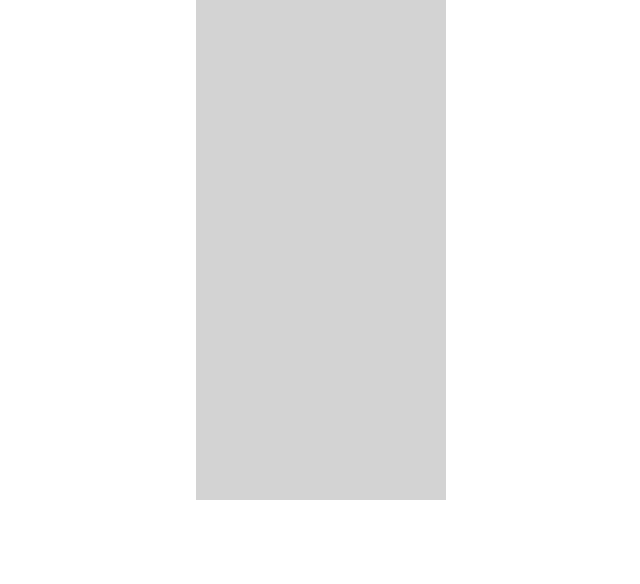
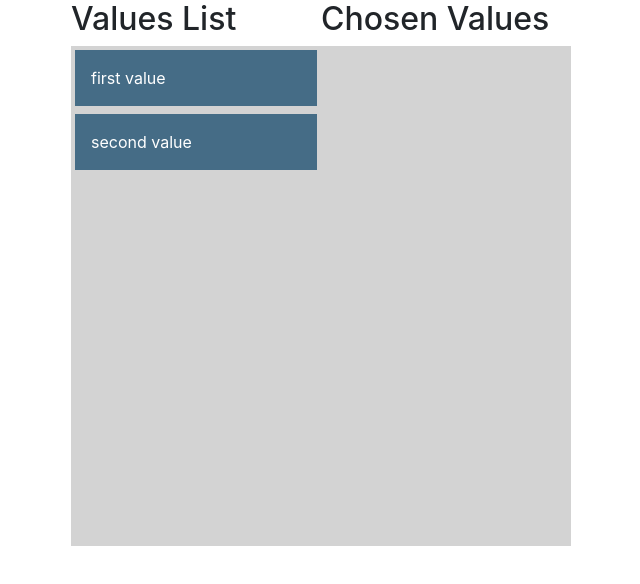
Before and after one commit to TeresaRosinski/gyst, a React (Create React App) app: page / in a window 1280 px wide. Shown: the top 584 px of the page, without its empty margins (319-959 px from the left). Built offline with nearby package versions, Linux system fonts and the light colour scheme.

Commit message:
two sep columns

```diff
--- a/src/pages/newValues.jsx
+++ b/src/pages/newValues.jsx
@@ -15,24 +15,51 @@ const itemsFromBackend = [
 ];
 
 //mocked backend - will need to be editable - each group will be the id + key, will have tittle and list of items - items are dragged
-const columnsFromBackend = [
-  {
+const columnsFromBackend = {
   [uuid()]: {
-      name: "Values",
-      items: [itemsFromBackend],
+    name: "Values List",
+    items: itemsFromBackend,
   },
+  [uuid()]: {
+    name: "Chosen Values",
+    items: [],
   },
-];
+};
 
+const onDragEnd = (result, columns, setColumns) => {
+  if (!result.destination) return;
+  const { source, destination } = result;
+  const column = columns[source.droppableId];
+  const copiedItems = [...column.items];
+  const [removed] = copiedItems.splice(source.index, 1);
+  copiedItems.splice(destination.index, 0, removed);
+  setColumns({
+    ...columns,
+    [source.droppableId]: {
+      ...column,
+      items: copiedItems,
+    },
+  });
+};
 function Values() {
   const [columns, setColumns] = useState(columnsFromBackend);
 
   return (
     <div style={{ display: "flex", justifyContent: "center", height: "100%" }}>
-      <DragDropContext onDragEnd={(result) => console.log(result)}>
+      <DragDropContext
+        onDragEnd={(result) => onDragEnd(result, columns, setColumns)}
+      >
         {Object.entries(columns).map(([id, column]) => {
           return (
-            <Droppable droppableId={id}>
+            <div
+              style={{
+                display: "flex",
+                flexDirection: "column",
+                height: "100%",
+              }}
+            >
+              <h2>{column.name}</h2>
+              <Droppable droppableId={id} key={id}>
                 {(provided, snapshot) => {
                   return (
                     <div
@@ -46,10 +73,45 @@ function Values() {
                         width: 250,
                         minHeight: 500,
                       }}
-                  ></div>
+                    >
+                      {column.items.map((item, index) => {
+                        return (
+                          <Draggable
+                            key={item.id}
+                            draggableId={item.id}
+                            index={index}
+                          >
+                            {(provided, snapshot) => {
+                              return (
+                                <div
+                                  ref={provided.innerRef}
+                                  {...provided.draggableProps}
+                                  {...provided.dragHandleProps}
+                                  style={{
+                                    userSelect: "none",
+                                    padding: 16,
+                                    margin: "0 0 8px 0",
+                                    minHeight: "50px",
+                                    backgroundColor: snapshot.isDragging
+                                      ? "#263B4A"
+                                      : "#456C86",
+                                    color: "white",
+                                    ...provided.draggableProps.style,
+                                  }}
+                                >
+                                  {item.content}
+                                </div>
+                              );
+                            }}
+                          </Draggable>
+                        );
+                      })}
+                      {provided.placeholder}
+                    </div>
                   );
                 }}
               </Droppable>
+            </div>
           );
         })}
       </DragDropContext>
```
Lines whose indentation alone changed are shown as unchanged.
